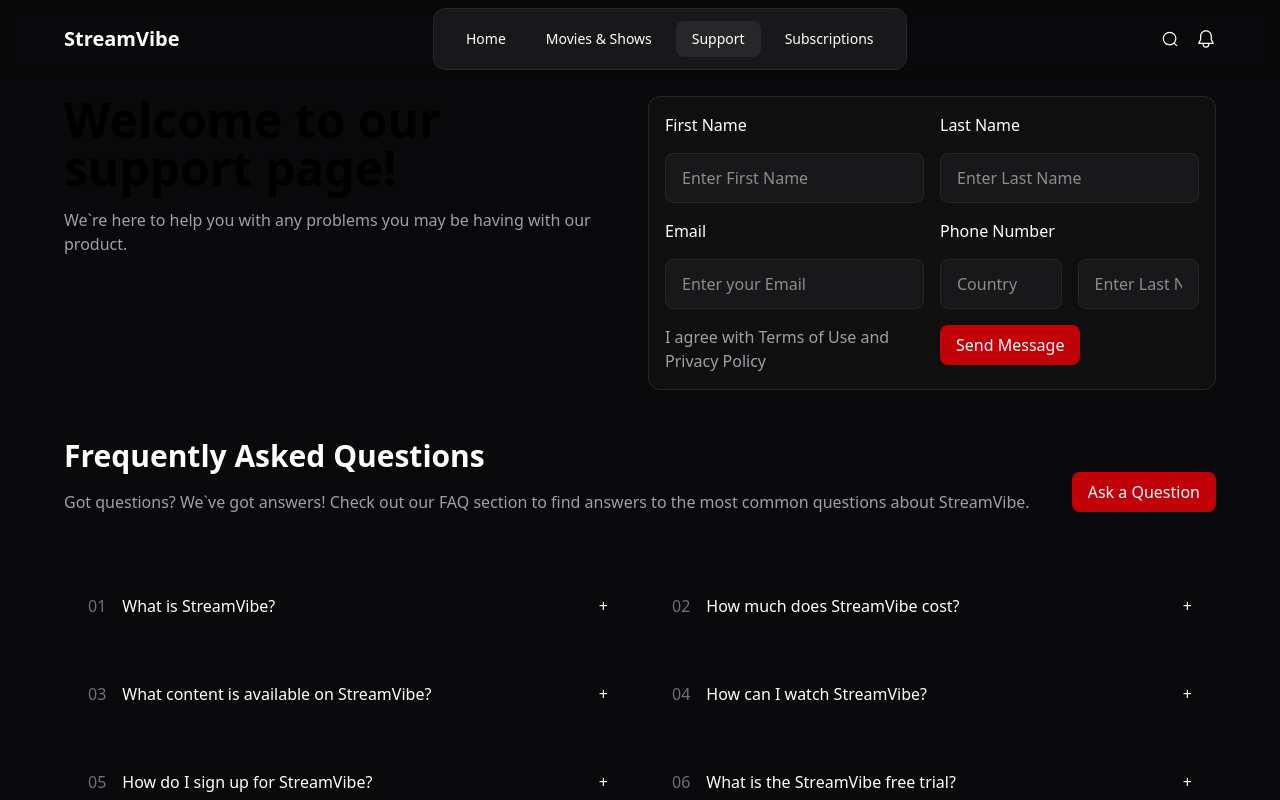
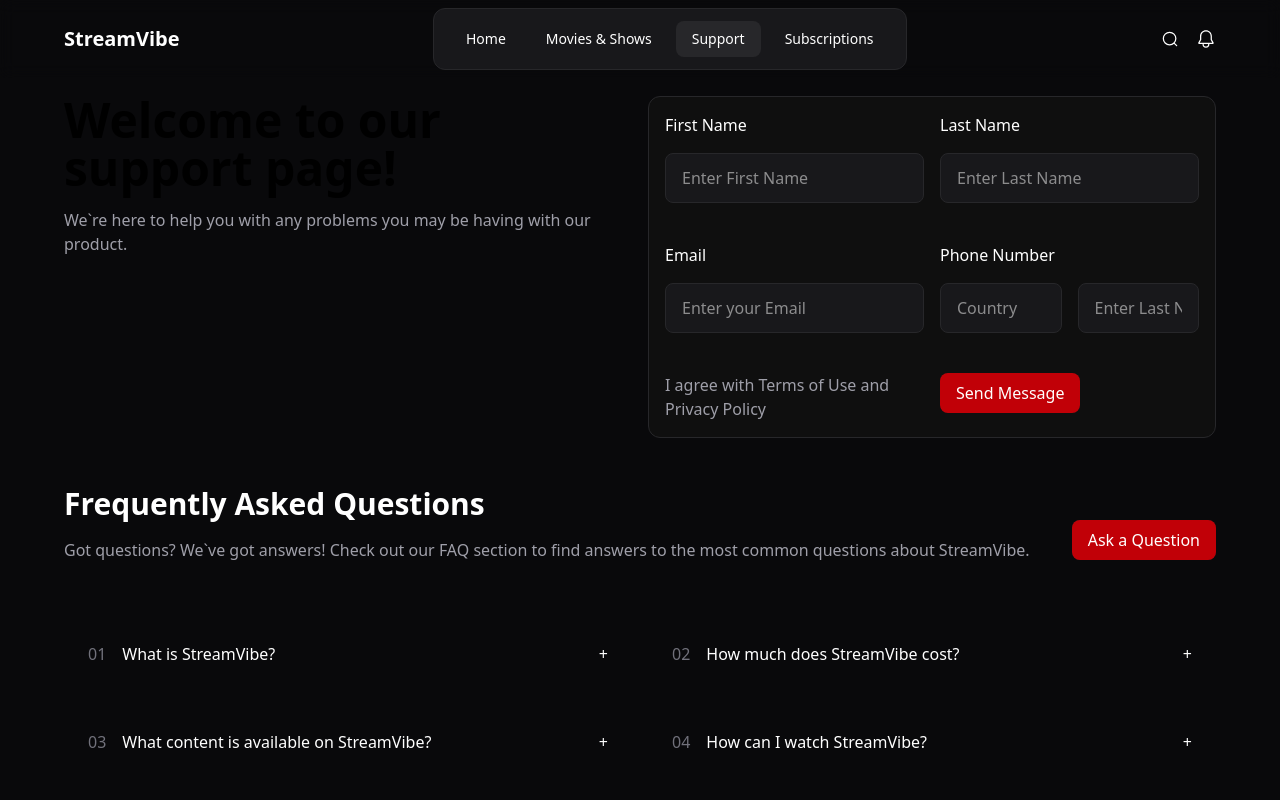
Before and after one commit to AntonBerest/movie-app, a Next.js app: page /support in a window 1280 px wide. Shown: the top 800 px of the page. Built offline with nearby package versions, Linux system fonts and the light colour scheme.

Commit message:
support page (test7)

```diff
--- a/components/support/SupportHero.tsx
+++ b/components/support/SupportHero.tsx
@@ -25,14 +25,14 @@ export default function SupportHero() {
             placeholder="Enter Last Name"
           />
         </div>
-        <div>
+        <div className="mt-6">
           <p className="text-white max-w-xl mb-4">Email</p>
           <input
             placeholder="Enter your Email"
             className="bg-zinc-900 border border-zinc-800 rounded-lg px-4 py-3 text-white w-full"
           />
         </div>
-        <div>
+        <div className="mt-6">
           <p className="text-white max-w-xl mb-4">Phone Number</p>
           <div className="grid grid-cols-2 gap-4">
             <input
@@ -45,13 +45,13 @@ export default function SupportHero() {
             />
           </div>
         </div>
-        <div className="flex">
+        <div className="flex mt-6">
           <button></button>
           <p className="text-zinc-400">
             I agree with Terms of Use and Privacy Policy
           </p>
         </div>
-        <div>
+        <div className="mt-6">
           <button className="bg-red-700 text-white rounded-lg px-1 md:px-4 py-2">
             Send Message
           </button>
```
